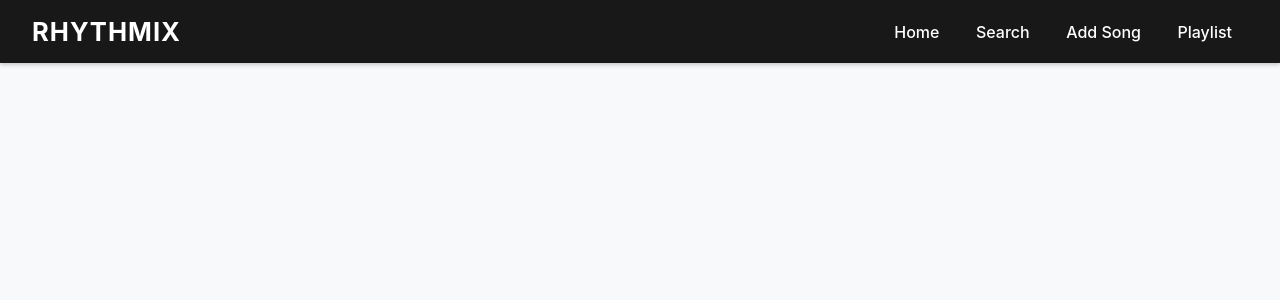
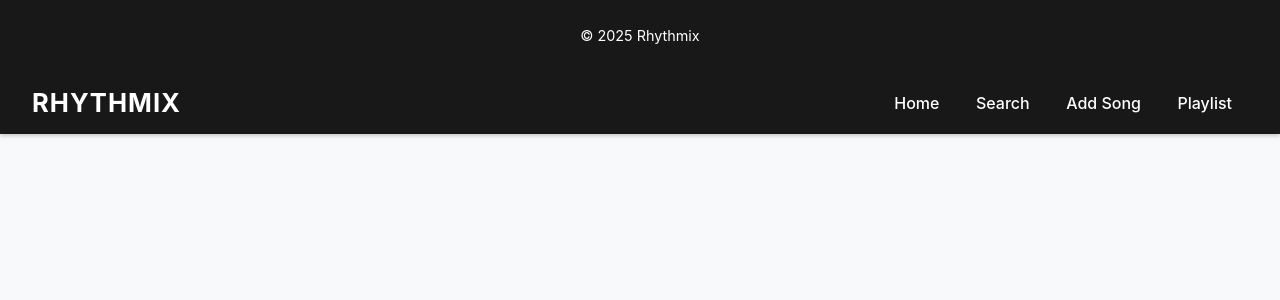
Before and after one commit to FinleyClapper/DB-Managemnt-Term-Project, a Python web app: template frontend/templates/base.html in a window 1280 px wide. Shown: the top 300 px of the page. Run offline with Jinja, Linux system fonts and the light colour scheme; the template is opened without the code that fills it, so the values that code supplies are empty.

Commit message:
Added footer to base file

```diff
--- a/frontend/templates/base.html
+++ b/frontend/templates/base.html
@@ -5,6 +5,9 @@
     <title>Rhythmix</title>
     <link rel="stylesheet" href="{{ url_for('static', filename='style.css') }}">
 </head>
+<footer>
+    <p>&copy; {{ current_year or 2025 }} Rhythmix</p>
+</footer>
 <body>
     <header>
         <h1>RHYTHMIX</h1>
```
